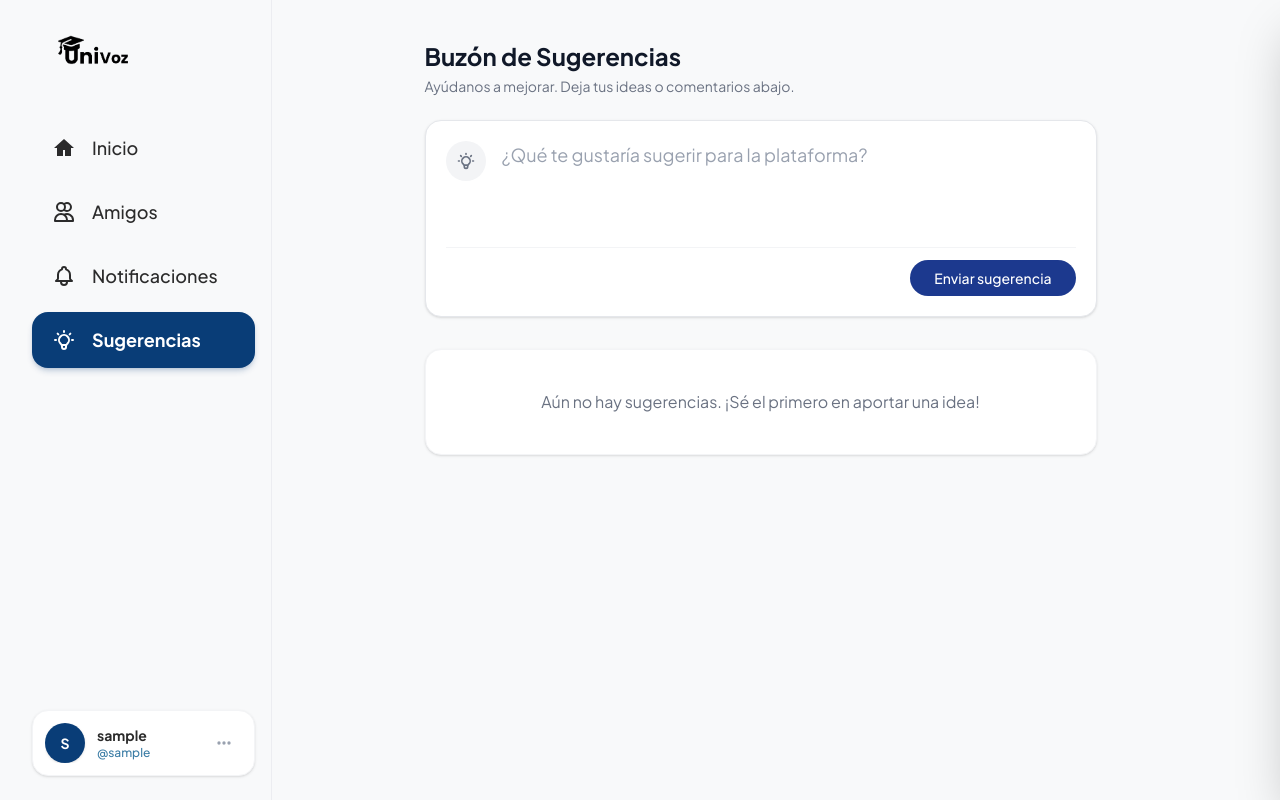
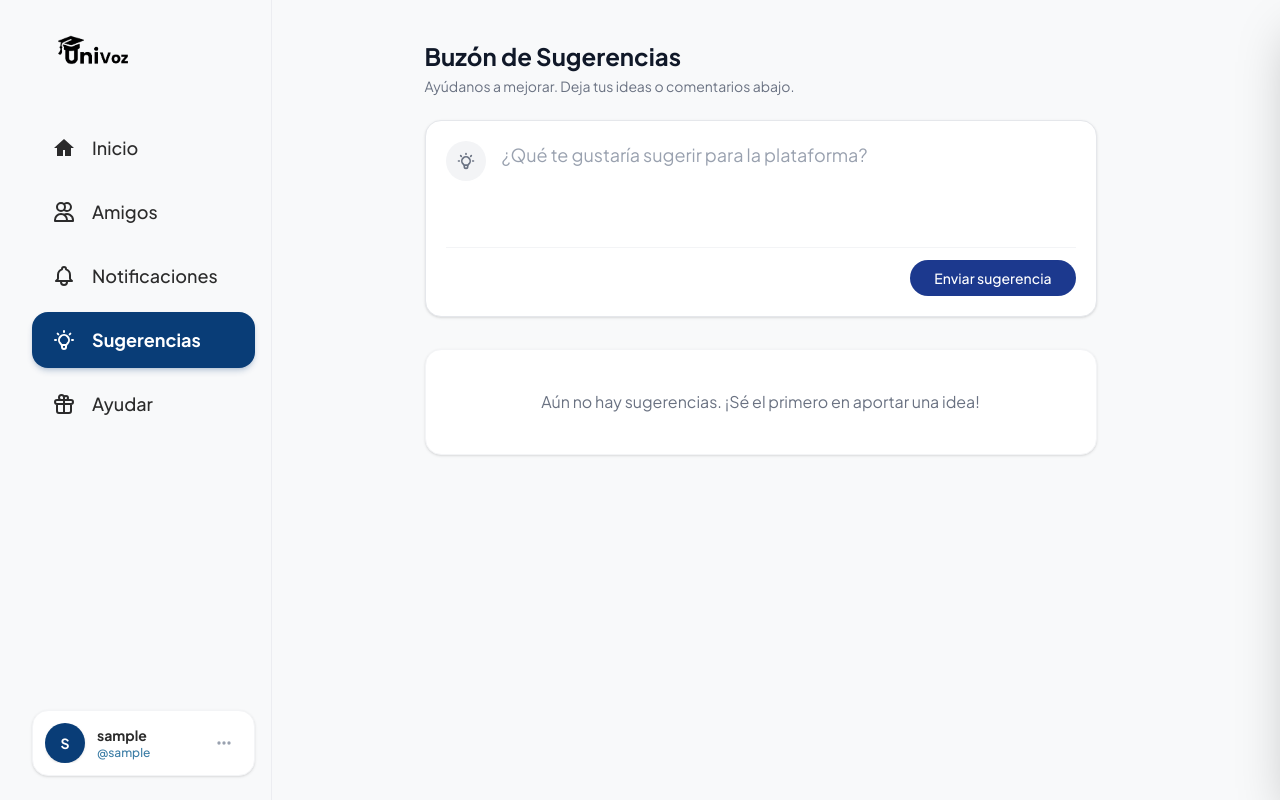
Before and after one commit to ctorresCode/Gugu-gaga, a Django app: page /sugerencias/ in a window 1280 px wide. Run offline with Django 5.2, Linux system fonts and the light colour scheme; the visitor is signed in with stand-in values (Sample User, id 1); data comes from the database, SQL or seed files in the repository; data that the repository does not hold is empty; style sheets or scripts are compiled from the project's sources.

Commit message:
feat: agregación de menú de donaciones

```diff
--- a/foro/templates/foro/detalle_respuesta.html
+++ b/foro/templates/foro/detalle_respuesta.html
@@ -91,7 +91,7 @@
                     <textarea name="contenido" rows="2" placeholder="Suma tu voz a la discusión" class="w-full resize-none outline-none text-[17px] text-[#2B2B2B] placeholder-[#3A7CA5]/60 bg-transparent font-medium border-none p-0 focus:ring-0 leading-relaxed" required></textarea>
 
                     <div class="flex items-center justify-end pt-3 mt-2 border-t border-gray-50">
-                        <button type="submit" class="bg-[#093D77] text-white font-bold py-2 px-6 rounded-full hover:bg-[#3A7CA5] transition-all text-sm shadow-md shadow-[#093D77]/20 active:scale-95">
+                        <button type="submit" class="bg-[#093D77] text-white font-bold py-2 px-6 rounded-full hover:bg-[#3A7CA5] transition-all text-sm shadow-md shadow-[#093D77]/20 active:scale-95 cursor-pointer">
                             Responder
                         </button>
                     </div>
--- a/foro/templates/foro/partials/boton_like_respuesta.html
+++ b/foro/templates/foro/partials/boton_like_respuesta.html
@@ -4,7 +4,7 @@
         hx-swap="outerHTML"
         hx-headers='{"X-CSRFToken": "{{ csrf_token }}"}'
         onclick="event.preventDefault(); event.stopPropagation();"
-        class="flex items-center gap-1.5 group/like transition-colors {% if request.user in respuesta.likes.all %}text-red-500{% else %}text-[#3A7CA5] hover:text-red-500{% endif %}">
+        class="flex items-center gap-1.5 group/like transition-colors cursor-pointer {% if request.user in respuesta.likes.all %}text-red-500{% else %}text-[#3A7CA5] hover:text-red-500{% endif %}">
 
     <div class="p-2 -ml-2 rounded-full group-hover/like:bg-red-50 transition-colors">
         {% if request.user in respuesta.likes.all %}
--- a/foro/templates/foro/partials/nav_mobile.html
+++ b/foro/templates/foro/partials/nav_mobile.html
@@ -32,6 +32,12 @@
         </svg>
     </a>
 
+    <a href="https://ko-fi.com/cubedube" class="p-2.5 rounded-2xl transition-all text-[#3A7CA5] hover:bg-[#F8F9FA]">
+        <svg class="w-6 h-6 flex-shrink-0 fill-none stroke-current stroke-2" viewBox="0 0 24 24">
+            <path stroke-linecap="round" stroke-linejoin="round" d="M12 8v13m0-13V6a2 2 0 112 2h-2zm0 0V5.5A2.5 2.5 0 109.5 8H12zm-7 4h14M5 12a2 2 0 110-4h14a2 2 0 110 4M5 12v7a2 2 0 002 2h10a2 2 0 002-2v-7"></path>
+        </svg>
+    </a>
+
     <a href="{% url 'perfil_usuario' request.user.username %}" class="p-2.5 rounded-2xl transition-all {% if request.resolver_match.url_name == 'perfil_usuario' %} text-white bg-[#093D77] shadow-md {% else %} text-[#3A7CA5] hover:bg-[#F8F9FA] hover:text-[#093D77] {% endif %}">
         <svg class="w-6 h-6 fill-none stroke-current stroke-2" viewBox="0 0 24 24"><path stroke-linecap="round" stroke-linejoin="round" d="M16 7a4 4 0 11-8 0 4 4 0 018 0zM12 14a7 7 0 00-7 7h14a7 7 0 00-7-7z"/></svg>
     </a>
--- a/foro/templates/foro/partials/sidebar.html
+++ b/foro/templates/foro/partials/sidebar.html
@@ -52,6 +52,12 @@
                 Sugerencias
             </a>
 
+            <a href="https://ko-fi.com/cubedube" target="_blank" rel="noopener noreferrer" class="flex items-center gap-4 px-5 py-3.5 rounded-2xl text-lg transition-all w-full">
+                <svg class="w-6 h-6 flex-shrink-0 fill-none stroke-current stroke-2" viewBox="0 0 24 24">
+                    <path stroke-linecap="round" stroke-linejoin="round" d="M12 8v13m0-13V6a2 2 0 112 2h-2zm0 0V5.5A2.5 2.5 0 109.5 8H12zm-7 4h14M5 12a2 2 0 110-4h14a2 2 0 110 4M5 12v7a2 2 0 002 2h10a2 2 0 002-2v-7"></path>
+                </svg>
+                <span class="font-medium">Ayudar</span>
+            </a>
         </nav>
     </div>
 
--- a/foro/templates/foro/sugerencias.html
+++ b/foro/templates/foro/sugerencias.html
@@ -37,7 +37,7 @@
                 </div>
 
                 <div class="flex justify-end mt-4 pt-3 border-t border-gray-100">
-                    <button type="submit" class="bg-blue-900 hover:bg-blue-800 text-white font-medium py-2 px-6 rounded-full transition-colors text-sm">
+                    <button type="submit" class="bg-blue-900 hover:bg-blue-800 text-white font-medium py-2 px-6 rounded-full transition-colors text-sm cursor-pointer">
                         Enviar sugerencia
                     </button>
                 </div>
```
Also changed, not shown: foro/views.py (line endings or trailing spaces).
